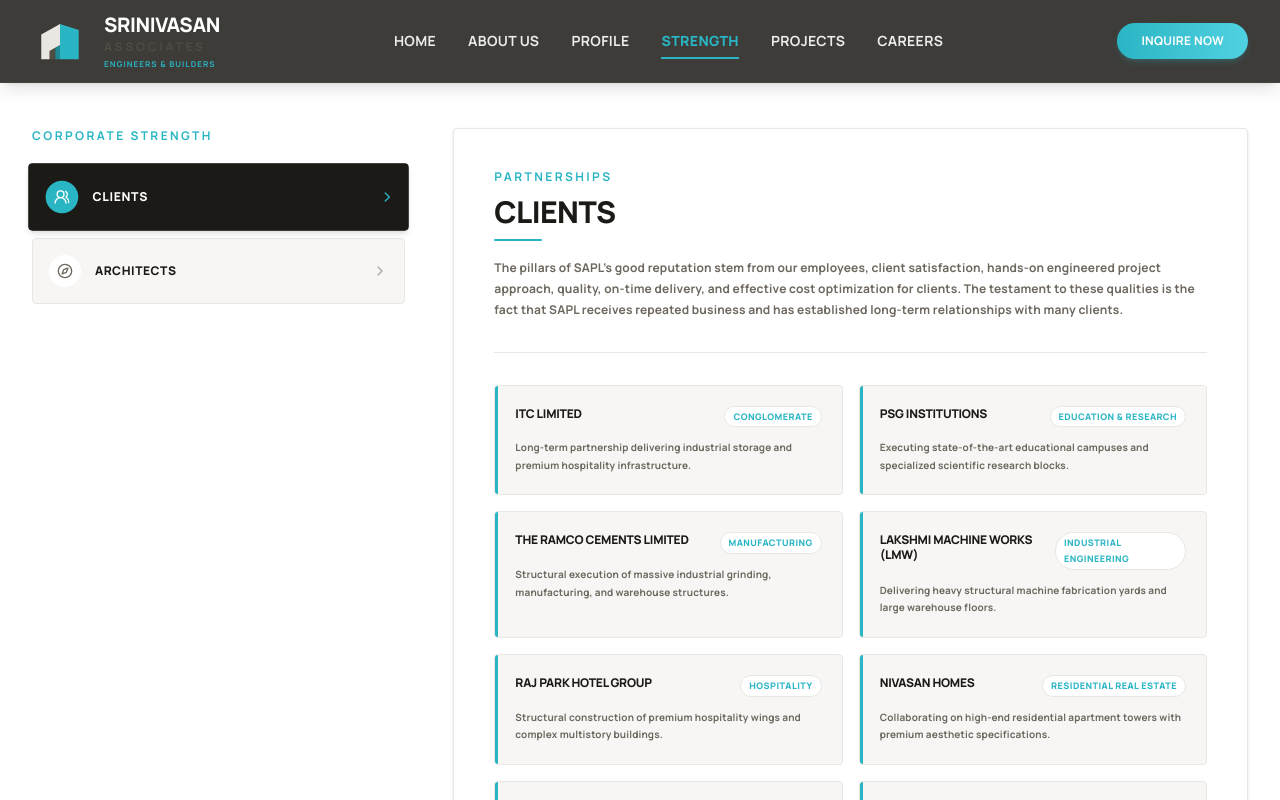
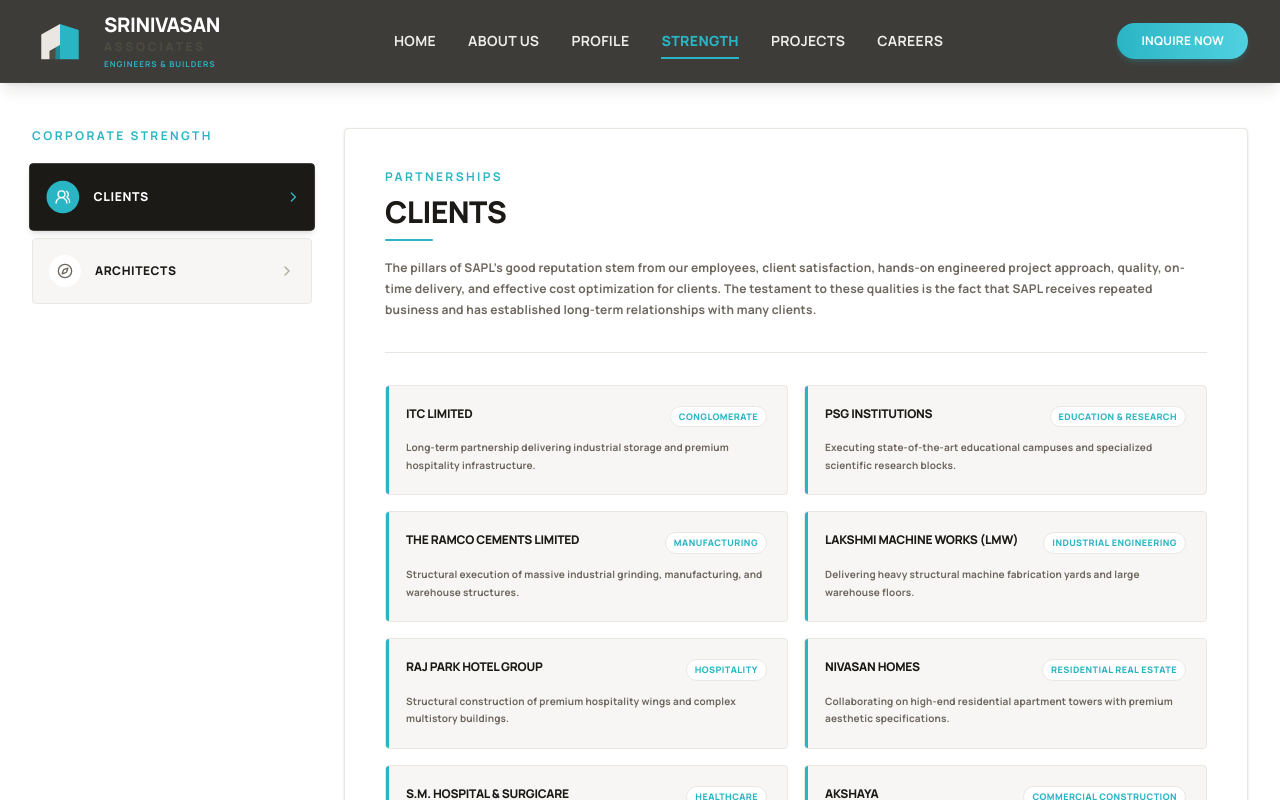
Before and after one commit to ajuajmal123/salp, a Next.js app: page /strength in a window 1280 px wide. Shown: the top 800 px of the page. Built offline with nearby package versions, Linux system fonts and the light colour scheme.

Commit message:
UI UX design update

```diff
--- a/src/app/profile/page.tsx
+++ b/src/app/profile/page.tsx
@@ -52,10 +52,10 @@
     <div className="pt-28 lg:pt-32 pb-24 bg-white min-h-screen">
       {/* Interactive Switcher & Content Wrapper */}
       <section className="max-w-7xl mx-auto px-4 sm:px-6 lg:px-8">
-        <div className="grid grid-cols-1 lg:grid-cols-12 gap-12 items-start">
+        <div className="grid grid-cols-1 lg:grid-cols-12 gap-8 items-start">
 
           {/* Left Column: Tab Selectors (Desktop Sidebar / Mobile Row) */}
-          <div className="lg:col-span-4 flex flex-col gap-3">
+          <div className="lg:col-span-3 flex flex-col gap-3">
             <span className="text-xs font-bold uppercase tracking-[0.2em] text-sapl-blue mb-2 hidden lg:block text-left">
               Corporate Profile
             </span>
@@ -119,7 +119,7 @@
           </div>
 
           {/* Right Column: Dynamic Section Content Rendering */}
-          <div className="lg:col-span-8 bg-white border border-[#eae7e3] p-6 sm:p-10 rounded-sm shadow-sm text-left">
+          <div className="lg:col-span-9 bg-white border border-[#eae7e3] p-6 sm:p-10 rounded-sm shadow-sm text-left">
             <AnimatePresence mode="wait">
               <motion.div
                 key={activeTab}
--- a/src/app/strength/page.tsx
+++ b/src/app/strength/page.tsx
@@ -82,10 +82,10 @@
     <div className="pt-28 lg:pt-32 pb-24 bg-white min-h-screen">
       {/* Interactive Switcher & Content Wrapper */}
       <section className="max-w-7xl mx-auto px-4 sm:px-6 lg:px-8">
-        <div className="grid grid-cols-1 lg:grid-cols-12 gap-12 items-start">
+        <div className="grid grid-cols-1 lg:grid-cols-12 gap-8 items-start">
 
           {/* Left Column: Tab Selectors (Desktop Sidebar / Mobile Row) */}
-          <div className="lg:col-span-4 flex flex-col gap-3">
+          <div className="lg:col-span-3 flex flex-col gap-3">
             <span className="text-xs font-bold uppercase tracking-[0.2em] text-sapl-blue mb-2 hidden lg:block text-left">
               Corporate Strength
             </span>
@@ -149,7 +149,7 @@
           </div>
 
           {/* Right Column: Dynamic Section Content Rendering */}
-          <div className="lg:col-span-8 bg-white border border-[#eae7e3] p-6 sm:p-10 rounded-sm shadow-sm text-left">
+          <div className="lg:col-span-9 bg-white border border-[#eae7e3] p-6 sm:p-10 rounded-sm shadow-sm text-left">
             <AnimatePresence mode="wait">
               <motion.div
                 key={activeTab}
```
